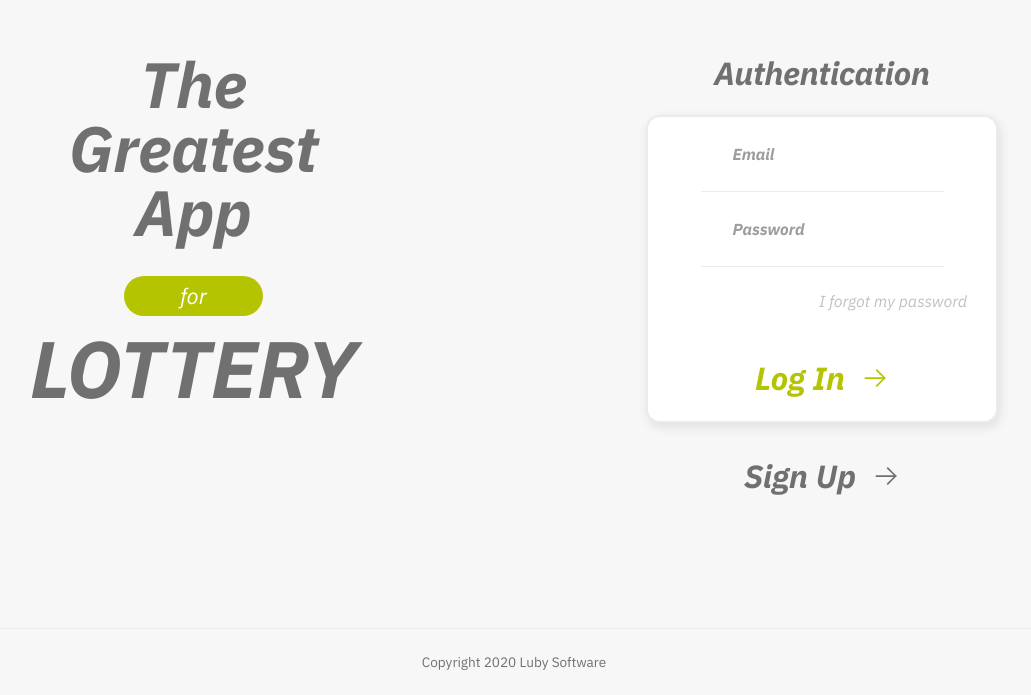
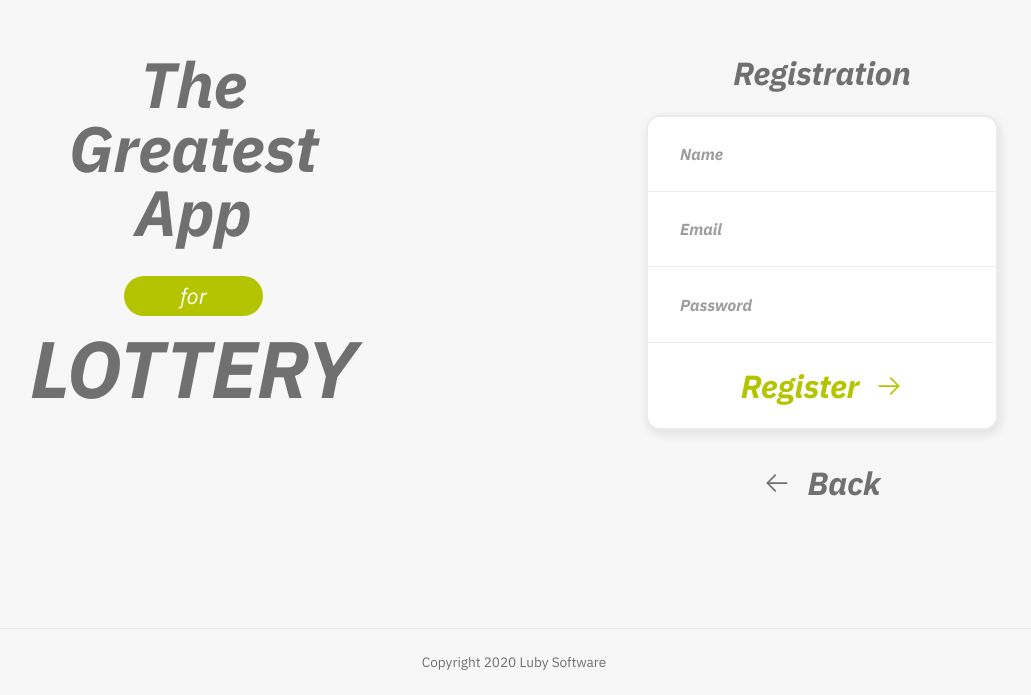
Before and after one commit to paulo-fs/tgl-react-ts, a React (Vite) app: page / in a window 1280 px wide. Shown: the part 105-800 px from the top of the page, without its empty margins (126-1157 px from the left). Built offline with nearby package versions, Linux system fonts and the light colour scheme.

Commit message:
structure: auth, reset pass and registration components created

```diff
--- a/src/pages/Authentication/AuthMainPage.tsx
+++ b/src/pages/Authentication/AuthMainPage.tsx
@@ -1,4 +1,6 @@
 import { Authentication } from './components/Authentication';
+import { Registration } from './components/Registration';
+import { ResetPass } from './components/ResetPass';
 import { LoginContainer } from './stylesLogin';
 
 export function AuthMainPage(){
@@ -13,7 +15,9 @@ export function AuthMainPage(){
 			</header>
 
 			<main>
-				<Authentication />
+				{/* <Authentication /> */}
+				{/* <ResetPass /> */}
+				<Registration />
 			</main>
 		</LoginContainer>
 	);
--- /dev/null
+++ b/src/pages/Authentication/components/Registration.tsx
@@ -0,0 +1,31 @@
+import { AuthContainer, InputContainer } from './authStyle';
+import { ArrowLeft, ArrowRight } from 'phosphor-react';
+import { AuthPrimaryBtn } from '@components/Buttons/AuthPrimaryBtn';
+import { AuthSecBtn } from '@components/Buttons/AuthSecBtn';
+
+export function Registration(){
+	return (
+		<AuthContainer>
+			<h3>Registration</h3>
+			<form>
+				<InputContainer>
+  				<input type="text" name="name" id="name" placeholder="Name"/>
+				</InputContainer>
+				<InputContainer>
+  				<input type="email" name="email" id="email" placeholder="Email"/>
+				</InputContainer>
+				<InputContainer>
+					<input type="password" name="password" placeholder="Password" />
+				</InputContainer>
+				<AuthPrimaryBtn type="submit">
+          Register
+					<ArrowRight size={28} color='#B5C401' />
+				</AuthPrimaryBtn>
+			</form>
+			<AuthSecBtn>
+				<ArrowLeft size={28} />
+        Back
+			</AuthSecBtn>
+		</AuthContainer>
+	);
+}
--- /dev/null
+++ b/src/pages/Authentication/components/ResetPass.tsx
@@ -0,0 +1,25 @@
+import { AuthContainer, InputContainer } from './authStyle';
+import { ArrowLeft, ArrowRight } from 'phosphor-react';
+import { AuthPrimaryBtn } from '@components/Buttons/AuthPrimaryBtn';
+import { AuthSecBtn } from '@components/Buttons/AuthSecBtn';
+
+export function ResetPass(){
+	return (
+		<AuthContainer>
+			<h3>Reset password</h3>
+			<form>
+				<InputContainer>
+  				<input type="email" name="email" id="email" placeholder="Email"/>
+				</InputContainer>
+				<AuthPrimaryBtn type="submit">
+          Send link
+					<ArrowRight size={28} color='#B5C401' />
+				</AuthPrimaryBtn>
+			</form>
+			<AuthSecBtn>
+				<ArrowLeft size={28} />
+        Back
+			</AuthSecBtn>
+		</AuthContainer>
+	);
+}
--- a/src/pages/Authentication/components/authStyle.ts
+++ b/src/pages/Authentication/components/authStyle.ts
@@ -36,6 +36,7 @@ export const AuthContainer = styled.div`
 `;
 
 export const InputContainer = styled.div`
+  width: 100%;
   padding: 1.7rem 2rem;
   border-bottom: 1px solid ${props => props.theme.gray200};
 
```
